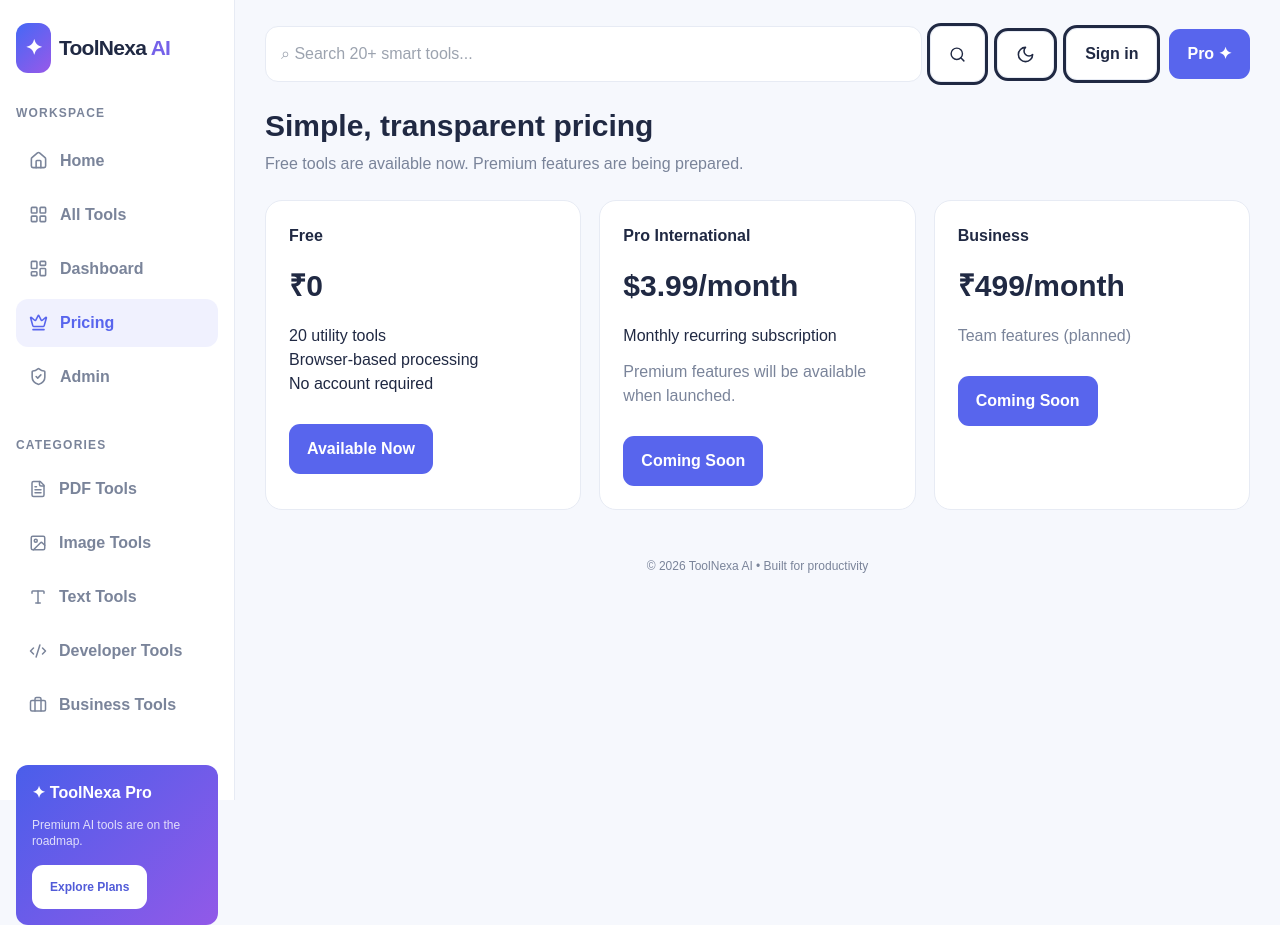
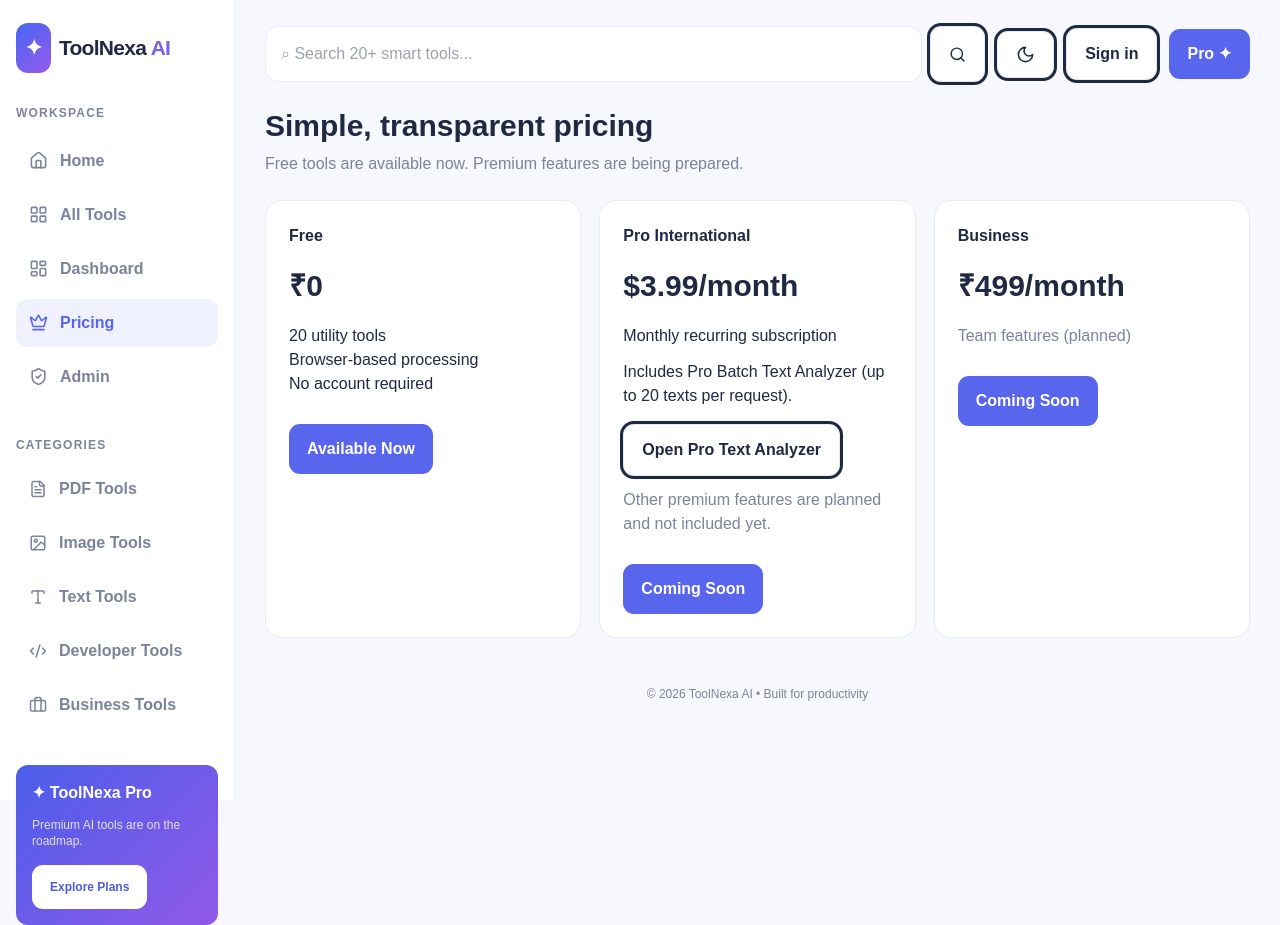
Before and after one commit to RaviVadhiya11/toolnexa-ai, a Next.js app: page /pricing in a window 1280 px wide. Built offline with nearby package versions, Linux system fonts and the light colour scheme; no server answers.

Commit message:
Describe actual Pro benefit accurately on pricing page

```diff
--- a/app/pricing/page.tsx
+++ b/app/pricing/page.tsx
@@ -5,7 +5,7 @@ export default function Pricing(){
  <p className="muted mt-2 mb-6">Free tools are available now. Premium features are being prepared.</p>
  <div className="pricing-grid">
  <div className="panel"><b>Free</b><h2 className="text-3xl font-extrabold my-5">₹0</h2><p>20 utility tools</p><p>Browser-based processing</p><p>No account required</p><button className="button mt-7">Available Now</button></div>
- <div className="panel"><b>Pro International</b><h2 className="text-3xl font-extrabold my-5">$3.99/month</h2><p>Monthly recurring subscription</p><p className="muted mt-3">Premium features will be available when launched.</p>{enabled?<div className="mt-7"><PayPalSubscribe clientId={process.env.PAYPAL_CLIENT_ID!} planId={process.env.PAYPAL_PLAN_ID!}/></div>:<button className="button mt-7" disabled>Coming Soon</button>}</div>
+ <div className="panel"><b>Pro International</b><h2 className="text-3xl font-extrabold my-5">$3.99/month</h2><p>Monthly recurring subscription</p><p className="mt-3">Includes Pro Batch Text Analyzer (up to 20 texts per request).</p><a className="button outline mt-4" href="/pro/text-batch">Open Pro Text Analyzer</a><p className="muted mt-3">Other premium features are planned and not included yet.</p>{enabled?<div className="mt-7"><PayPalSubscribe clientId={process.env.PAYPAL_CLIENT_ID!} planId={process.env.PAYPAL_PLAN_ID!}/></div>:<button className="button mt-7" disabled>Coming Soon</button>}</div>
  <div className="panel"><b>Business</b><h2 className="text-3xl font-extrabold my-5">₹499/month</h2><p className="muted">Team features (planned)</p><button className="button mt-7" disabled>Coming Soon</button></div>
  </div></>
 }
```
